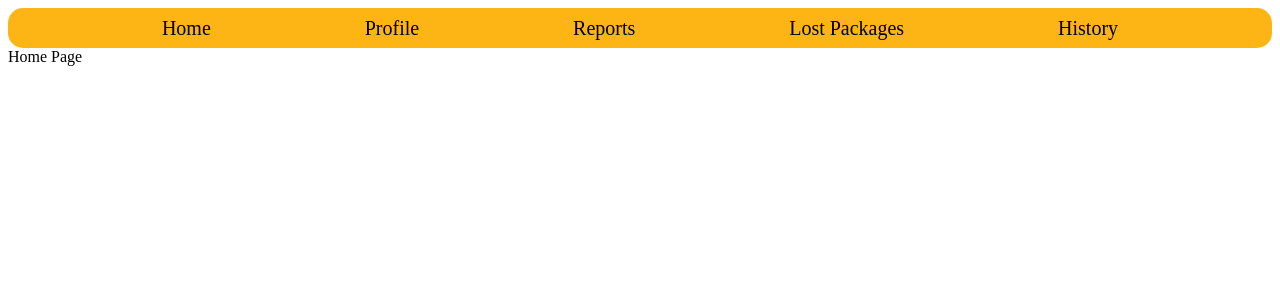
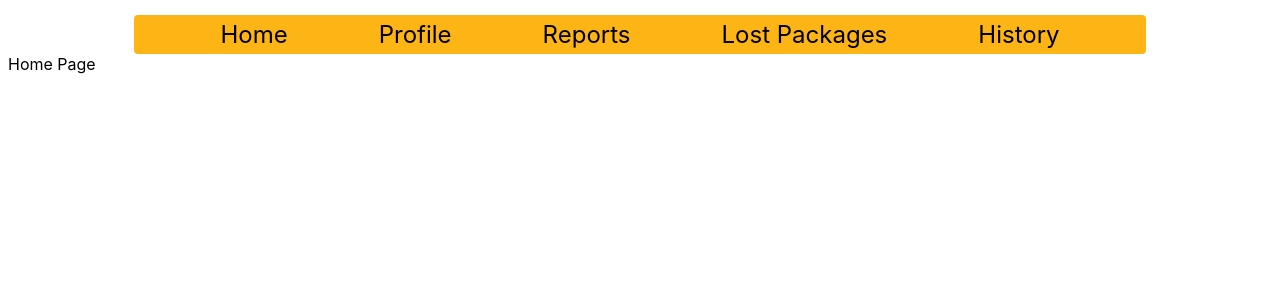
Before and after one commit to parkerkopp/CMSC-447-SWE-Lost-Packages-Project, a Vue app: page / in a window 1280 px wide. Shown: the top 300 px of the page. Built offline with nearby package versions, Linux system fonts and the light colour scheme.

Commit message:
Fixed some styling inconsistencies with umbc nav bars. Made the nav bars more umbc like.

```diff
--- a/src/global.css
+++ b/src/global.css
@@ -1,25 +1,35 @@
 :root {
   --umbc-gold: #fdb515;
   --umbc-black: #000000;
+  --umbc-highlight: #fedd93;
+}
+
+* {
+  font-family: Inter, sans-serif;
 }
 
 .nav-bar {
   display: flex;
   background: var(--umbc-gold);
-  font-size: 20px;
+  font-size: 24px;
   justify-content: space-evenly;
   align-items: center;
-  border-radius: 15px;
-  height: 5vh;
+  margin: auto;
+  margin-top: 15px;
+  border-radius: 0.25rem;
+  height: auto;
+  max-width: 80%;
 }
 
 .link {
   color: var(--umbc-black);
   text-decoration: none;
+  transition: all 0.2s ease-in-out;
+  padding: 5px;
 }
 
 .link:hover {
-  color: #444;
-  text-decoration: underline;
+  color: var(--umbc-black);
   text-underline-offset: 2px;
+  background: var(--umbc-highlight);
 }
```
